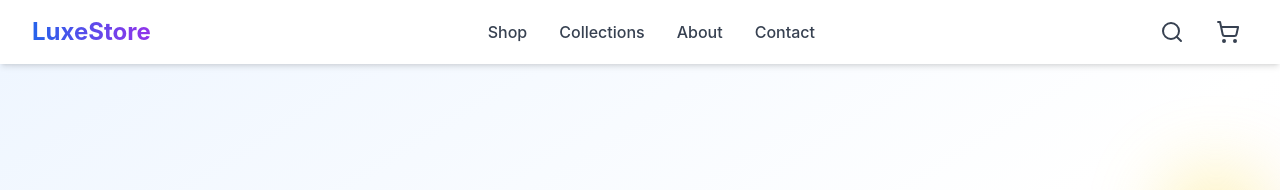
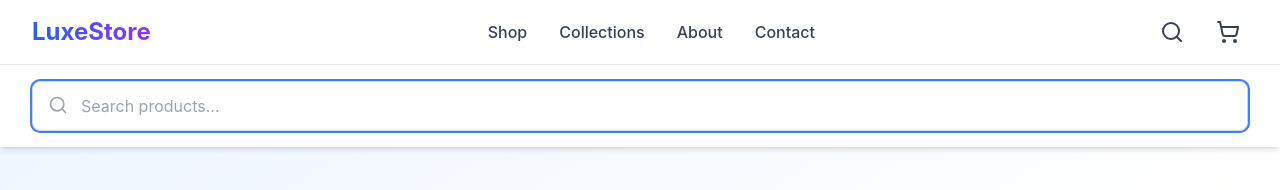
Before and after one commit to parpy69/LuxeStore, a Next.js app: page / in a window 1280 px wide. Both pictures are taken after a click on the button 1171 px from the left and 32 px from the top of the page. Shown: the top 190 px of the page. Built offline with nearby package versions, Linux system fonts and the light colour scheme.

Commit message:
Add working search functionality with real-time product filtering

```diff
--- a/components/Navbar.tsx
+++ b/components/Navbar.tsx
@@ -2,14 +2,34 @@
 
 import { useState } from "react";
 import Link from "next/link";
+import { useRouter } from "next/navigation";
 import { ShoppingCart, Menu, X, Search } from "lucide-react";
 import { useCart } from "@/context/CartContext";
 import { Cart } from "./Cart";
+import { products } from "@/data/products";
 
 export function Navbar() {
   const [isCartOpen, setIsCartOpen] = useState(false);
   const [isMobileMenuOpen, setIsMobileMenuOpen] = useState(false);
+  const [isSearchOpen, setIsSearchOpen] = useState(false);
+  const [searchQuery, setSearchQuery] = useState("");
   const { cartCount } = useCart();
+  const router = useRouter();
+
+  const filteredProducts = searchQuery.trim()
+    ? products.filter(
+        (product) =>
+          product.name.toLowerCase().includes(searchQuery.toLowerCase()) ||
+          product.category.toLowerCase().includes(searchQuery.toLowerCase()) ||
+          product.description.toLowerCase().includes(searchQuery.toLowerCase())
+      )
+    : [];
+
+  const handleProductClick = (id: number) => {
+    router.push(`/product/${id}`);
+    setIsSearchOpen(false);
+    setSearchQuery("");
+  };
 
   return (
     <>
@@ -56,6 +76,7 @@ export function Navbar() {
             {/* Right Side Icons */}
             <div className="flex items-center space-x-4">
               <button
+                onClick={() => setIsSearchOpen(!isSearchOpen)}
                 className="p-2 text-gray-700 hover:text-blue-600 transition-colors"
                 aria-label="Search"
               >
@@ -85,6 +106,75 @@ export function Navbar() {
             </div>
           </div>
         </div>
+
+        {/* Search Bar */}
+        {isSearchOpen && (
+          <div className="border-t border-gray-200 bg-white">
+            <div className="max-w-7xl mx-auto px-4 sm:px-6 lg:px-8 py-4">
+              <div className="relative">
+                <input
+                  type="text"
+                  placeholder="Search products..."
+                  value={searchQuery}
+                  onChange={(e) => setSearchQuery(e.target.value)}
+                  className="w-full px-4 py-3 pl-12 border border-gray-300 rounded-lg focus:outline-none focus:ring-2 focus:ring-blue-500 text-gray-900"
+                  autoFocus
+                />
+                <Search className="absolute left-4 top-3.5 text-gray-400" size={20} />
+                {searchQuery && (
+                  <button
+                    onClick={() => setSearchQuery("")}
+                    className="absolute right-4 top-3.5 text-gray-400 hover:text-gray-600"
+                  >
+                    <X size={20} />
+                  </button>
+                )}
+              </div>
+
+              {/* Search Results */}
+              {searchQuery.trim() && (
+                <div className="mt-4 max-h-96 overflow-y-auto">
+                  {filteredProducts.length > 0 ? (
+                    <div className="space-y-2">
+                      {filteredProducts.map((product) => (
+                        <div
+                          key={product.id}
+                          onClick={() => handleProductClick(product.id)}
+                          className="flex items-center gap-4 p-3 hover:bg-gray-50 rounded-lg cursor-pointer transition-colors border border-gray-100"
+                        >
+                          <img
+                            src={product.image}
+                            alt={product.name}
+                            className="w-16 h-16 object-cover rounded"
+                          />
+                          <div className="flex-1">
+                            <h4 className="font-semibold text-gray-900">{product.name}</h4>
+                            <p className="text-sm text-gray-500">{product.category}</p>
+                          </div>
+                          <span className="text-lg font-bold text-gray-900">
+                            ${product.price.toFixed(2)}
+                          </span>
+                        </div>
+                      ))}
+                    </div>
+                  ) : (
+                    <div className="text-center py-8 text-gray-500">
+                      <Search size={48} className="mx-auto mb-2 opacity-30" />
+                      <p>No products found for &quot;{searchQuery}&quot;</p>
+                      <Link
+                        href="/shop"
+                        onClick={() => setIsSearchOpen(false)}
+                        className="text-blue-600 hover:text-blue-700 font-medium mt-2 inline-block"
+                      >
+                        Browse all products
+                      </Link>
+                    </div>
+                  )}
+                </div>
+              )}
+            </div>
+          </div>
+        )}
 
         {/* Mobile Menu */}
         {isMobileMenuOpen && (
```
